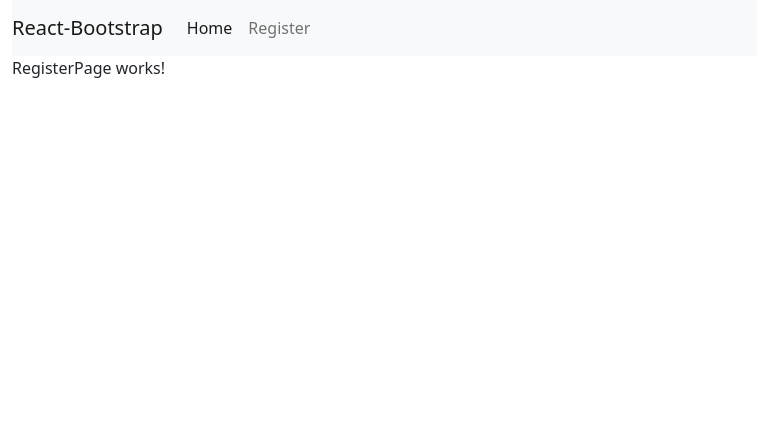
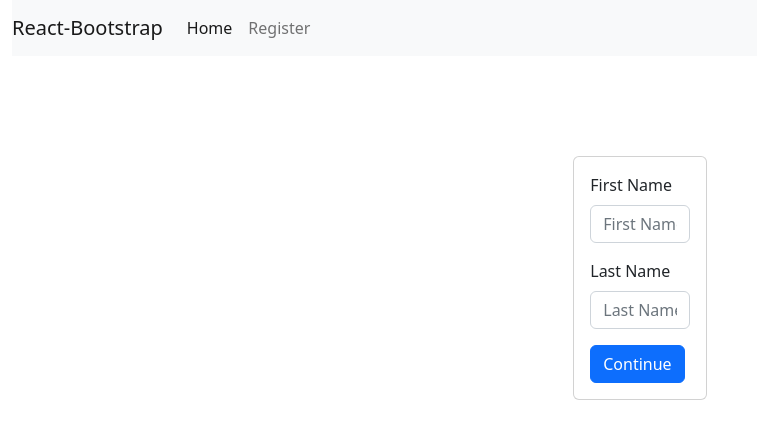
Before and after one commit to dusski/lumen-spei-pokedex, a React (Vite) app: page /register in a window 1280 px wide. Shown: the top 438 px of the page, without its empty margins (0-757 px from the left). Built offline with nearby package versions, Linux system fonts and the light colour scheme.

Commit message:
Add test form to make the registration form

```diff
--- a/src/App.tsx
+++ b/src/App.tsx
@@ -5,11 +5,11 @@ import Container from 'react-bootstrap/Container'
 
 function App() {
   return (
-      <main className="App">
+      // <main className="App">
         <Container fluid>
           <Outlet />
         </Container>
-      </main>
+      // </main>
   )
 }
 
--- /dev/null
+++ b/src/components/register-form/Final.tsx
@@ -0,0 +1,29 @@
+import { Card } from "react-bootstrap";
+
+const Final = ({ values }: any) => {
+
+    //destructuring the object from values
+  const { firstName, lastName, age, email } = values;
+  return (
+    <>
+      <Card style={{ marginTop: 100, textAlign: "left" }}>
+        <Card.Body>
+          <p>
+            <strong>First Name :</strong> {firstName}{" "}
+          </p>
+          <p>
+            <strong>Last Name :</strong> {lastName}{" "}
+          </p>
+          <p>
+            <strong>Age :</strong> {age}{" "}
+          </p>
+          <p>
+            <strong>Email :</strong> {email}{" "}
+          </p>
+        </Card.Body>
+      </Card>
+    </>
+  );
+};
+
+export default Final;
--- /dev/null
+++ b/src/components/register-form/RegisterForm.tsx
@@ -0,0 +1,92 @@
+import { FormEvent, useState } from 'react';
+import { Col, Container, Row } from 'react-bootstrap';
+import Final from './Final';
+import StepOne from './StepOne';
+import StepTwo from './StepTwo';
+
+function RegisterForm() {
+  //state for steps
+  const [step, setstep] = useState(1);
+
+  //state for form data
+  const [formData, setFormData] = useState({
+    firstName: "",
+    lastName: "",
+    age: "",
+    email: ""
+  })
+
+  // function for going to next step by increasing step state by 1
+  const nextStep = () => {
+    setstep(step + 1);
+  };
+
+  // function for going to previous step by decreasing step state by 1
+  const prevStep = () => {
+    setstep(step - 1);
+  };
+
+  // handling form input data by taking onchange value and updating our previous form data state
+  const handleInputData = (input: string) => (e: any) => {
+    // input value from the form
+    const { value } = e.target;
+
+    //updating for data state taking previous state and then adding new value to create new object
+    setFormData(prevState => ({
+      ...prevState,
+      [input]: value
+  }));
+  }
+
+
+// javascript switch case to show different form in each step
+  switch (step) {
+    // case 1 to show stepOne form and passing nextStep, prevStep, and handleInputData as handleFormData method as prop and also formData as value to the fprm
+    case 1:
+      return (
+        <div className="App">
+          <Container>
+            <Row>
+              <Col  md={{ span: 6, offset: 3 }} className="custom-margin">
+                <StepOne nextStep={nextStep} handleFormData={handleInputData} values={formData} />
+              </Col>
+            </Row>
+          </Container>
+        </div>
+      );
+    // case 2 to show stepTwo form passing nextStep, prevStep, and handleInputData as handleFormData method as prop and also formData as value to the fprm
+    case 2:
+      return (
+        <div className="App">
+          <Container>
+            <Row>
+              <Col  md={{ span: 6, offset: 3 }} className="custom-margin">
+                <StepTwo nextStep={nextStep} prevStep={prevStep} handleFormData={handleInputData} values={formData} />
+              </Col>
+            </Row>
+          </Container>
+        </div>
+      );
+      // Only formData is passed as prop to show the final value at form submit
+    case 3:
+      return (
+        <div className="App">
+          <Container>
+            <Row>
+              <Col  md={{ span: 6, offset: 3 }} className="custom-margin">
+                <Final values={formData}  />
+              </Col>
+            </Row>
+          </Container>
+        </div>
+      );
+    // default case to show nothing
+    default:
+      return (
+        <div className="App">
+        </div>
+      );
+  }
+}
+
+export default RegisterForm;
--- /dev/null
+++ b/src/components/register-form/StepOne.tsx
@@ -0,0 +1,76 @@
+import React, { ChangeEventHandler, FormEvent, useState } from "react";
+import { Form, Card, Button } from "react-bootstrap";
+import validator from "validator";
+
+// creating functional component ans getting props from app.js and destucturing them
+const StepOne = ({ nextStep, handleFormData, values }: {nextStep: () => void, handleFormData: any, values: any}) => {
+  //creating error state for validation
+  const [error, setError] = useState(false);
+
+  // after form submit validating the form data using validator
+  const submitFormData = (e: FormEvent<HTMLFormElement>) => {
+    e.preventDefault();
+
+    // checking if value of first name and last name is empty show error else take to step 2
+    if (
+      validator.isEmpty(values.firstName) ||
+      validator.isEmpty(values.lastName)
+    ) {
+      setError(true);
+    } else {
+      nextStep();
+    }
+  };
+
+  return (
+    <div>
+      <Card style={{ marginTop: 100 }}>
+        <Card.Body>
+          <Form onSubmit={submitFormData}>
+            <Form.Group className="mb-3">
+              <Form.Label>First Name</Form.Label>
+              <Form.Control
+                style={{ border: error ? "2px solid red" : "" }}
+                name="firstName"
+                defaultValue={values.firstName}
+                type="text"
+                placeholder="First Name"
+                onChange={handleFormData("firstName")}
+              />
+              {error ? (
+                <Form.Text style={{ color: "red" }}>
+                  This is a required field
+                </Form.Text>
+              ) : (
+                ""
+              )}
+            </Form.Group>
+            <Form.Group className="mb-3">
+              <Form.Label>Last Name</Form.Label>
+              <Form.Control
+                style={{ border: error ? "2px solid red" : "" }}
+                name="lastName"
+                defaultValue={values.lastName}
+                type="text"
+                placeholder="Last Name"
+                onChange={handleFormData("lastName")}
+              />
+              {error ? (
+                <Form.Text style={{ color: "red" }}>
+                  This is a required field
+                </Form.Text>
+              ) : (
+                ""
+              )}
+            </Form.Group>
+            <Button variant="primary" type="submit">
+              Continue
+            </Button>
+          </Form>
+        </Card.Body>
+      </Card>
+    </div>
+  );
+};
+
+export default StepOne;
--- /dev/null
+++ b/src/components/register-form/StepTwo.tsx
@@ -0,0 +1,74 @@
+import React, { useState } from "react";
+import { Form, Card, Button } from "react-bootstrap";
+import validator from "validator";
+
+// creating functional component ans getting props from app.js and destucturing them
+const StepTwo = ({ nextStep, handleFormData, prevStep, values }: any) => {
+   //creating error state for validation
+  const [error, setError] = useState(false);
+
+    // after form submit validating the form data using validator
+  const submitFormData = (e: any) => {
+    e.preventDefault();
+
+     // checking if value of first name and last name is empty show error else take to next step
+    if (validator.isEmpty(values.age) || validator.isEmpty(values.email)) {
+      setError(true);
+    } else {
+      nextStep();
+    }
+  };
+  return (
+    <>
+      <Card style={{ marginTop: 100 }}>
+        <Card.Body>
+          <Form onSubmit={submitFormData}>
+            <Form.Group className="mb-3">
+              <Form.Label>Age</Form.Label>
+              <Form.Control
+                style={{ border: error ? "2px solid red" : "" }}
+                type="number"
+                placeholder="Age"
+                onChange={handleFormData("age")}
+              />
+              {error ? (
+                <Form.Text style={{ color: "red" }}>
+                  This is a required field
+                </Form.Text>
+              ) : (
+                ""
+              )}
+            </Form.Group>
+            <Form.Group className="mb-3">
+              <Form.Label>Email</Form.Label>
+              <Form.Control
+                style={{ border: error ? "2px solid red" : "" }}
+                type="email"
+                placeholder="email"
+                onChange={handleFormData("email")}
+              />
+              {error ? (
+                <Form.Text style={{ color: "red" }}>
+                  This is a required field
+                </Form.Text>
+              ) : (
+                ""
+              )}
+            </Form.Group>
+            <div style={{ display: "flex", justifyContent: "space-around" }}>
+              <Button variant="primary" onClick={prevStep}>
+                Previous
+              </Button>
+
+              <Button variant="primary" type="submit">
+                Submit
+              </Button>
+            </div>
+          </Form>
+        </Card.Body>
+      </Card>
+    </>
+  );
+};
+
+export default StepTwo;
--- a/src/pages/RegisterPage.tsx
+++ b/src/pages/RegisterPage.tsx
@@ -1,10 +1,13 @@
 import Header from '../components/Header';
+import RegisterForm from '../components/register-form/RegisterForm';
 
 function RegisterPage() {
   return (
     <>
       <Header></Header>
-      <p>RegisterPage works!</p>
+      <div className={'d-flex justify-content-center align-items-center '}>
+        <RegisterForm></RegisterForm>
+      </div>
     </>
   )
 }
```
